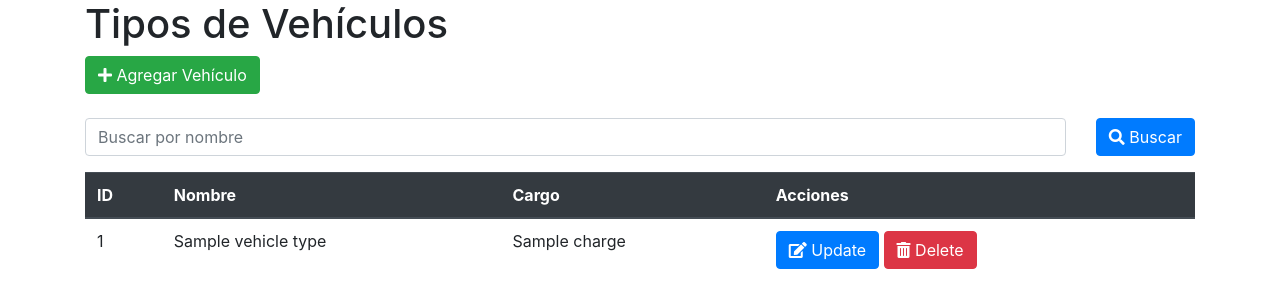
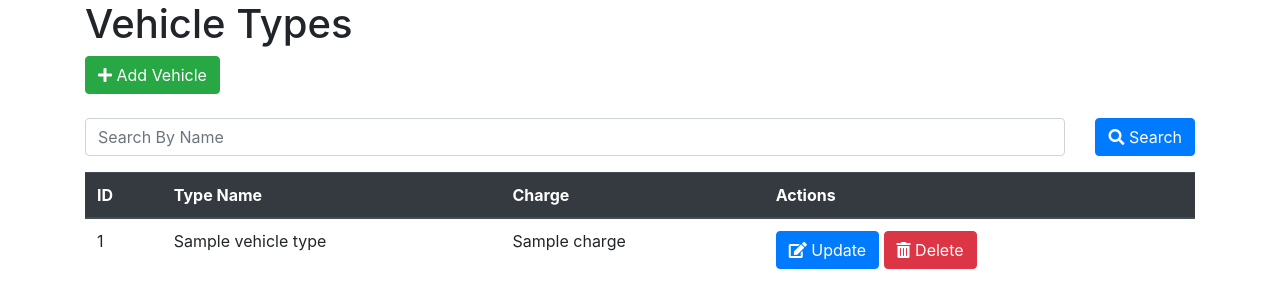
Before and after one commit to Kikemm11/Sentinel-Hawk, a Flask app: template templates/vehicle_type.html in a window 1280 px wide. Shown: the top 308 px of the page. Run offline with Flask 3, Linux system fonts and the light colour scheme; the template is opened without the code that fills it: most values are stand-ins (such as "Sample title", 1, 10 or a date in 2020); some libraries are stand-ins or nearby versions.

Commit message:
Add translations to .py and .html files

```diff
--- a/templates/main.html
+++ b/templates/main.html
@@ -4,6 +4,6 @@
 
 {% block body %}
 
-<h1> Aqui habria un main, si lo tuvieramos</h1>
+<h1> Main page</h1>
 
 {% endblock body %}
--- a/templates/vehicle_type.html
+++ b/templates/vehicle_type.html
@@ -9,30 +9,29 @@
 <!DOCTYPE html>
 <html>
 <head>
-    <title>Tipos de Vehículos</title>
+    <title>Vehicle Types</title>
     <link rel="stylesheet" href="https://stackpath.bootstrapcdn.com/bootstrap/4.5.2/css/bootstrap.min.css">
     <link rel="stylesheet" href="https://cdnjs.cloudflare.com/ajax/libs/font-awesome/5.15.4/css/all.min.css">
 </head>
 <body>
     <div class="container">
-        <h1>Tipos de Vehículos</h1>
-        <button id="addVehicleBtn" class="btn btn-success"><i class="fas fa-plus"></i> Agregar Vehículo</button>
-        <!-- Search Bar -->
+        <h1>Vehicle Types</h1>
+        <button id="addVehicleBtn" class="btn btn-success"><i class="fas fa-plus"></i> Add Vehicle</button>
         <div class="row mb-3">
             <div class="col">
                 <br>
-                <input type="text" class="form-control" id="searchInput" placeholder="Buscar por nombre">
+                <input type="text" class="form-control" id="searchInput" placeholder="Search By Name">
             </div>
             <div class="col-auto">
                 <br>
-                <button class="btn btn-primary" id="searchBtn"><i class="fas fa-search"></i> Buscar</button>
+                <button class="btn btn-primary" id="searchBtn"><i class="fas fa-search"></i> Search</button>
             </div>
     </div>
         <div class="modal fade" id="addVehicleModal" tabindex="-1" aria-labelledby="addVehicleModalLabel" aria-hidden="true">
             <div class="modal-dialog">
                 <div class="modal-content">
                     <div class="modal-header">
-                        <h5 class="modal-title" id="addVehicleModalLabel">Agregar Vehículo</h5>
+                        <h5 class="modal-title" id="addVehicleModalLabel">Add Vehicle</h5>
                         <button type="button" class="close" data-dismiss="modal" aria-label="Close">
                             <span aria-hidden="true">&times;</span>
                         </button>
@@ -40,16 +39,16 @@
                     <div class="modal-body">
                         <form method="POST" action="/add-vehicle" id="addVehicleForm">
                             <div class="form-group">
-                                <label for="newVehicleName">Nombre del Vehículo</label>
+                                <label for="newVehicleName">Vehicle Type Name</label>
                                 <input type="text" class="form-control" id="newVehicleName" name="newVehicleName">
                             </div>
                             <div class="form-group">
-                                <label for="newVehicleCharge">Cargo</label>
+                                <label for="newVehicleCharge">Charge</label>
                                 <input type="text" class="form-control" id="newVehicleCharge" name="newVehicleCharge">
                             </div>
                             <div class="modal-footer">
-                                <button type="button" class="btn btn-secondary" data-dismiss="modal">Cancelar</button>
-                                <button type="submit" class="btn btn-primary" id="addBtn">Guardar</button>
+                                <button type="button" class="btn btn-secondary" data-dismiss="modal">Cancel</button>
+                                <button type="submit" class="btn btn-primary" id="addBtn">Save</button>
                             </div>
                         </form>
                     </div>
@@ -60,9 +59,9 @@
             <thead class="thead-dark">
                 <tr>
                     <th>ID</th>
-                    <th>Nombre</th>
-                    <th>Cargo</th>
-                    <th>Acciones</th>
+                    <th>Type Name</th>
+                    <th>Charge</th>
+                    <th>Actions</th>
                 </tr>
             </thead>
             <tbody>
@@ -82,7 +81,7 @@
                     <div class="modal-dialog">
                         <div class="modal-content">
                             <div class="modal-header">
-                                <h5 class="modal-title" id="updateModalLabel">Actualizar</h5>
+                                <h5 class="modal-title" id="updateModalLabel">Update</h5>
                                 <button type="button" class="close" data-dismiss="modal" aria-label="Close">
                                     <span aria-hidden="true">&times;</span>
                                 </button>
@@ -90,13 +89,13 @@
                             <div class="modal-body">
                                 <form method="POST" action="/update-vehicle" id="updateForm{{ vehicle_type.vehicle_type_id }}">
                                     <div class="form-group">
-                                        <label for="newCharge">Nuevo Cargo</label>
+                                        <label for="newCharge">New Charge</label>
                                         <input type="text" class="form-control" id="newCharge" name="newCharge">
                                     </div>
                                     <div class="modal-footer">
-                                        <button type="button" class="btn btn-secondary" data-dismiss="modal">Cancelar</button>
+                                        <button type="button" class="btn btn-secondary" data-dismiss="modal">Cancel</button>
                                         <input type="hidden" name="vehicleId" value="{{ vehicle_type.vehicle_type_id }}">
-                                        <button type="submit" class="btn btn-primary" id="saveChangesBtn">Guardar Cambios</button>
+                                        <button type="submit" class="btn btn-primary" id="saveChangesBtn">Save Changes</button>
                                     </div>
                                 </form>
                             </div>
@@ -116,7 +115,7 @@
             $('.update-btn').click(function() {
                 var vehicleId = $(this).data('id');
                 var vehicleName = $(this).data('name');
-                $('#updateModalLabel').text('Actualizar ' + vehicleName);
+                $('#updateModalLabel').text('Update ' + vehicleName);
                 // Set the data-id attribute for the "Guardar cambios" button
                 $('#saveChangesBtn').data('id', vehicleId);
                 $('#updateModal').modal('show');
```
Also changed, not shown: models/userConnection.py (+3 -5 lines), models/vehiculosConecction.py (+9 -9 lines), templates/login.html (+4 -5 lines), templates/vehicle_search.html (+13 -13 lines).
